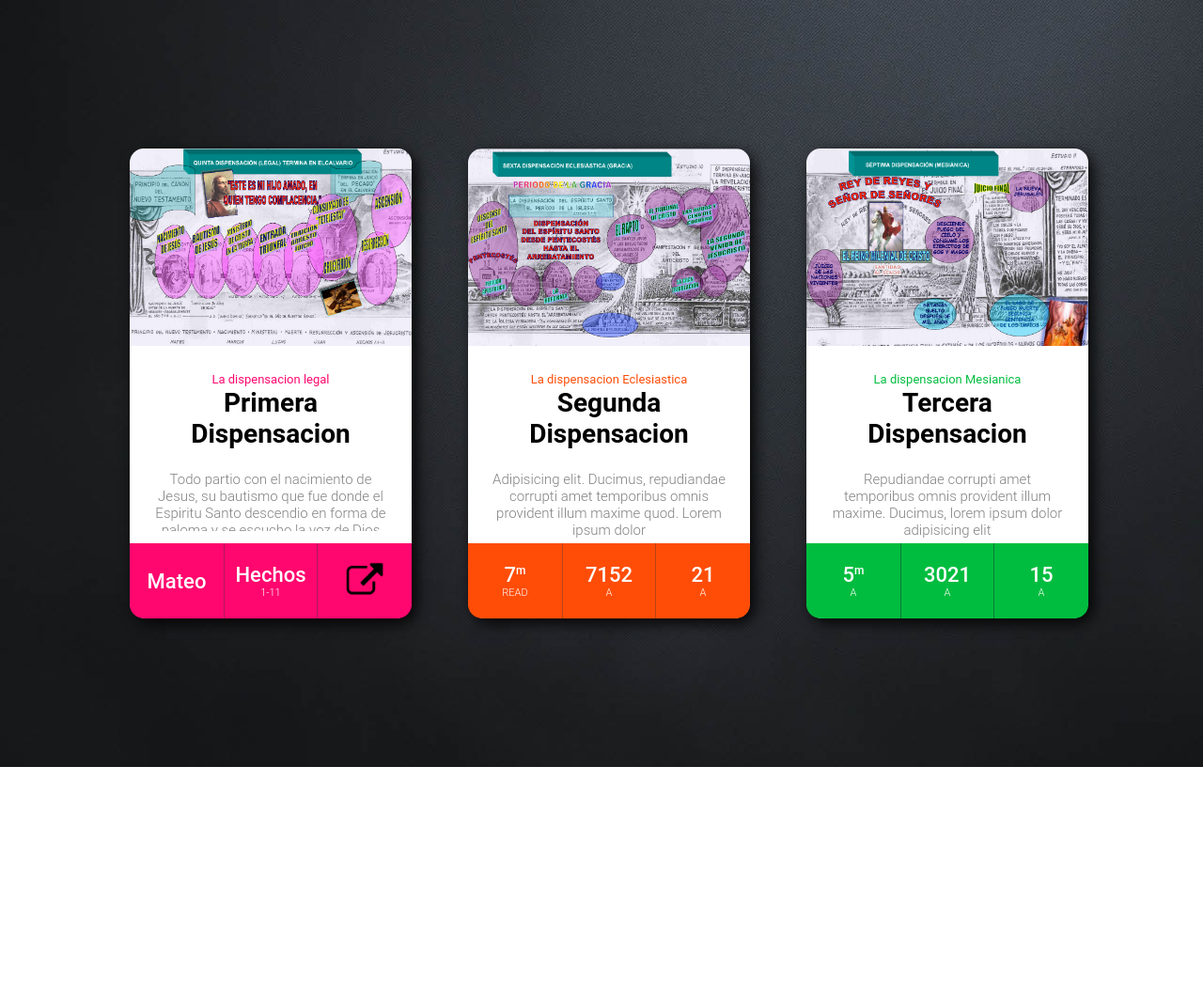
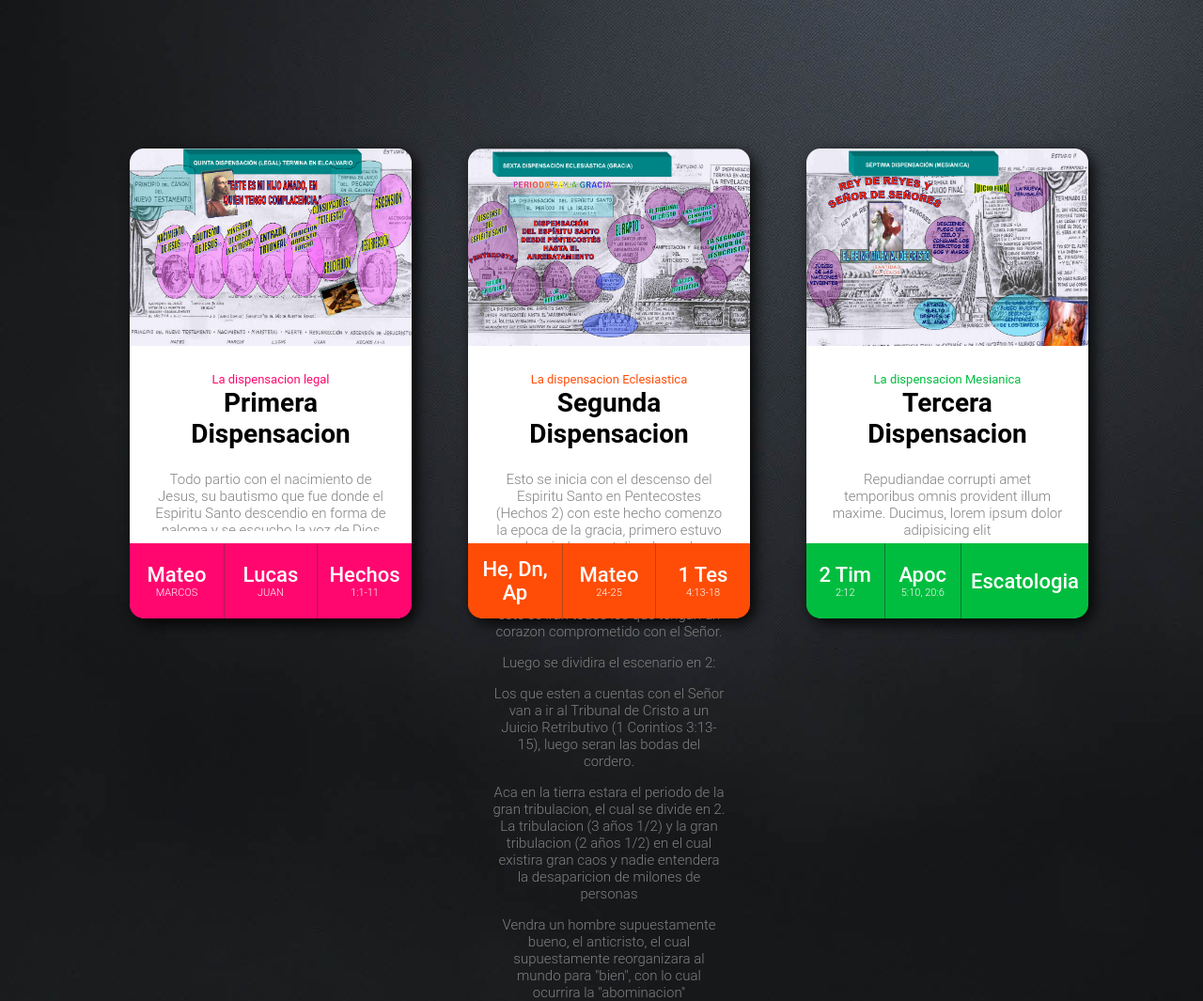
Before and after one commit to DarAkus1420/darakus1420.github.io, a plain HTML site: page index.html in a window 1280 px wide. Shown: the whole page at 94% size. Before the commit the page ends 816 px from the top, so only its background shows below. Drawn offline with Linux system fonts and the light colour scheme.

Commit message:
Avance-1

```diff
--- a/index.html
+++ b/index.html
@@ -27,15 +27,15 @@
       <div class="card-stats">
         <div class="stat">
           <div class="value">Mateo</div>
+          <div class="type">Marcos</div>
         </div>
         <div class="stat border">
-          <div class="value">Hechos</div>
-          <div class="type">1-11</div>
+          <div class="value">Lucas</div>
+          <div class="type">Juan</div>
         </div>
         <div class="stat">
-          <div class="value">
-            <a class="external-link" href="static/html/PrimeraDispensacion.html" ><img src="img/el.png" alt=""></a>
-          </div>
+          <div class="value">Hechos</div>
+          <div class="type">1:1-11</div>
         </div>
       </div>
     </div>
@@ -44,20 +44,39 @@
       <div class="card-text card2">
         <span class="date">La dispensacion Eclesiastica</span>
         <h2>Segunda Dispensacion</h2>
-        <p>Adipisicing elit. Ducimus, repudiandae corrupti amet temporibus omnis provident illum maxime quod. Lorem ipsum dolor</p>
+        <p>
+          Esto se inicia con el descenso del Espiritu Santo en Pentecostes (Hechos 2) con este hecho comenzo
+          la epoca de la gracia, primero estuvo el periodo apostolico, luego la reforma y ahora la epoca de la
+          gracia, la cual terminara con el rapto de la iglesia, el cual sera inesperado, en este se iran todos los
+          que tengan un corazon comprometido con el Señor.
+        </p>
+        <p>
+          Luego se dividira el escenario en 2:
+        </p>
+        <p>
+          Los que esten a cuentas con el Señor van a ir al Tribunal de Cristo a un Juicio Retributivo (1 Corintios 3:13-15),
+          luego seran las bodas del cordero.
+        </p>
+        <p>
+          Aca en la tierra estara el periodo de la gran tribulacion, el cual se divide en 2.
+          La tribulacion (3 años 1/2) y la gran tribulacion (2 años 1/2) en el cual existira gran caos y nadie
+          entendera la desaparicion de milones de personas
+        </p>
+        <p>
+          Vendra un hombre supuestamente bueno, el anticristo, el cual supuestamente reorganizara al mundo para "bien", con lo cual ocurrira la "abominacion"
+        </p>
       </div>
       <div class="card-stats card2">
         <div class="stat">
-          <div class="value">7<sup>m</sup></div>
-          <div class="type">read</div>
+          <div class="value">He, Dn, Ap</div>
         </div>
         <div class="stat border">
-          <div class="value">7152</div>
-          <div class="type">A</div>
+          <div class="value">Mateo</div>
+          <div class="type">24-25</div>
         </div>
         <div class="stat">
-          <div class="value">21</div>
-          <div class="type">A</div>
+          <div class="value">1 Tes</div>
+          <div class="type">4:13-18</div>
         </div>
       </div>
     </div>
@@ -70,16 +89,15 @@
         </div>
         <div class="card-stats card3">
           <div class="stat">
-            <div class="value">5<sup>m</sup></div>
-            <div class="type">A</div>
+            <div class="value">2 Tim</div>
+            <div class="type">2:12</div>
           </div>
           <div class="stat border">
-            <div class="value">3021</div>
-            <div class="type">A</div>
+            <div class="value">Apoc</div>
+            <div class="type">5:10, 20:6</div>
           </div>
           <div class="stat">
-            <div class="value">15</div>
-            <div class="type">A</div>
+            <div class="value">Escatologia</div>
           </div>
         </div>
       </div>
```
